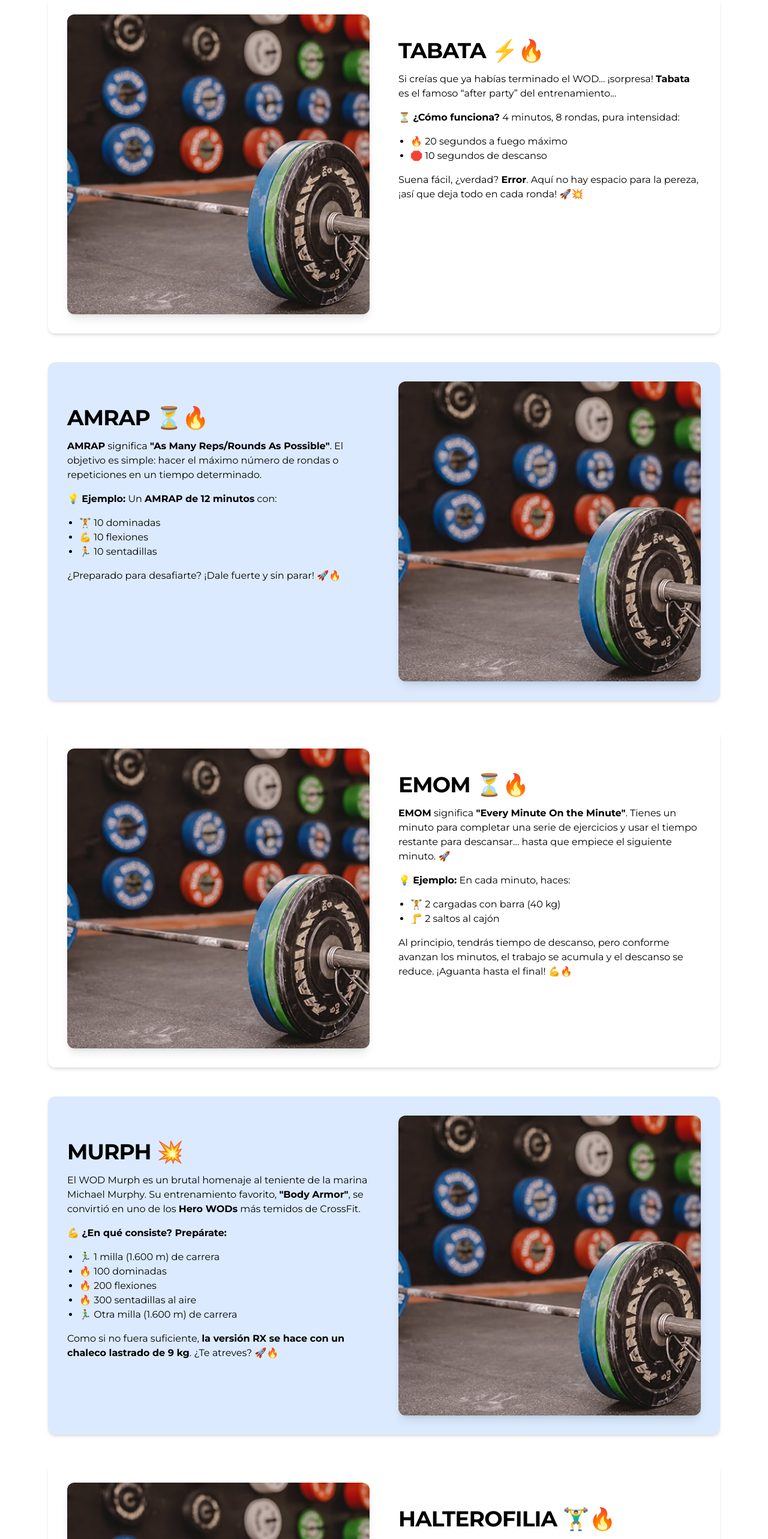
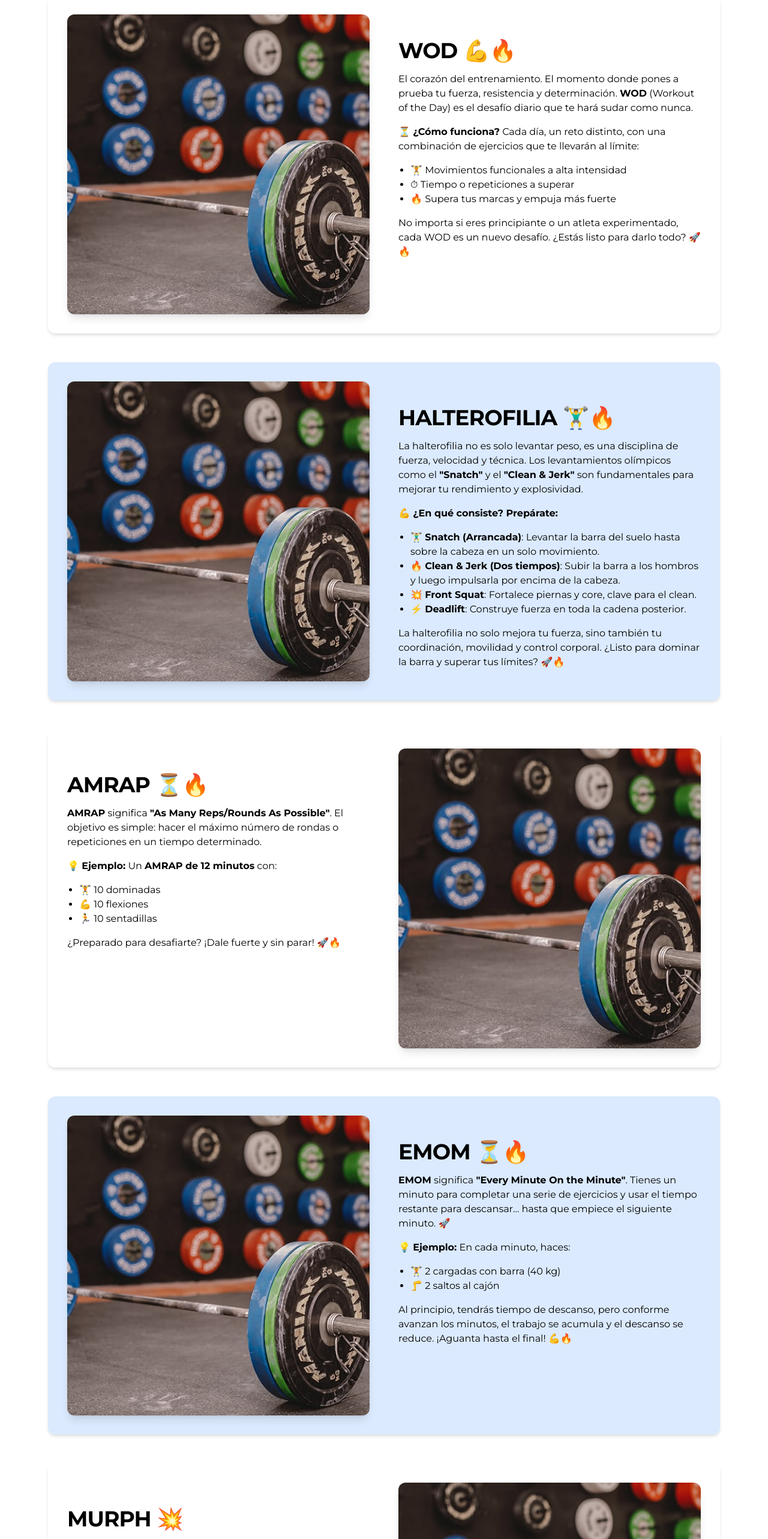
Before and after one commit to javieragui/hummer-box-andratx, a Next.js app: page /entrenamientos in a window 1280 px wide. Shown: the part 200-2766 px from the top of the page at 60% size. Built offline with nearby package versions, Linux system fonts and the light colour scheme.

Commit message:
[Update] Box, contenido añadido en el carousel

```diff
--- a/package.json
+++ b/package.json
@@ -23,6 +23,7 @@
     "react": "^19.0.0",
     "react-dom": "^19.0.0",
     "react-icons": "^5.5.0",
+    "react-responsive": "^10.0.1",
     "tailwind-merge": "^3.0.2",
     "tailwindcss-animate": "^1.0.7"
   },
--- a/src/app/entrenamientos/page.tsx
+++ b/src/app/entrenamientos/page.tsx
@@ -12,7 +12,7 @@ export default function EntrenamientosPage() {
       Entrenamientos
       </h2>
 
-      {/* Sección: TABATA */}
+      {/* Sección: WOD */}
       <div className="flex flex-col sm:flex-row items-center sm:items-start w-full mb-12 bg-white p-8 rounded-xl shadow-md gap-8 sm:gap-12">
         <div className="w-full sm:w-1/2 flex justify-center sm:px-0">
           <Image
@@ -24,104 +24,23 @@ export default function EntrenamientosPage() {
           />
         </div>
         <div className="w-full sm:w-1/2 space-y-4">
-        <br/>
+          <br/>
           <h1 className="text-3xl font-extrabold tracking-tight lg:text-4xl">
-            TABATA ⚡🔥
+            WOD 💪🔥
           </h1>
-          <p>Si creías que ya habías terminado el WOD… ¡sorpresa! <strong>Tabata</strong> es el famoso “after party” del entrenamiento...</p>
-          <p>⏳ <strong>¿Cómo funciona?</strong> 4 minutos, 8 rondas, pura intensidad:</p>
+          <p>El corazón del entrenamiento. El momento donde pones a prueba tu fuerza, resistencia y determinación. <strong>WOD</strong> (Workout of the Day) es el desafío diario que te hará sudar como nunca.</p>
+          <p>⏳ <strong>¿Cómo funciona?</strong> Cada día, un reto distinto, con una combinación de ejercicios que te llevarán al límite:</p>
           <ul className="list-disc pl-5">
-            <li>🔥 20 segundos a fuego máximo</li>
-            <li>🛑 10 segundos de descanso</li>
+            <li>🏋️ Movimientos funcionales a alta intensidad</li>
+            <li>⏱ Tiempo o repeticiones a superar</li>
+            <li>🔥 Supera tus marcas y empuja más fuerte</li>
           </ul>
-          <p>Suena fácil, ¿verdad? <strong>Error</strong>. Aquí no hay espacio para la pereza, ¡así que deja todo en cada ronda! 🚀💥</p>
-        </div>
-      </div>
-
-      {/* Sección: AMRAP */}
-      <div className="flex flex-col sm:flex-row-reverse items-center sm:items-start w-full mb-12 bg-blue-100 p-8 rounded-xl shadow-md gap-8 sm:gap-12">
-        <div className="w-full sm:w-1/2 flex justify-center sm:px-0">
-          <Image
-            src="imgs/carousel1.jpg"
-            alt="AMRAP img"
-            width={800}
-            height={450}
-            className="h-[300px] sm:h-[400px] md:h-[450px] lg:h-[500px] object-cover rounded-xl shadow-lg"
-          />
-        </div>
-        <div className="w-full sm:w-1/2 space-y-4">
-        <br/>
-          <h1 className="text-3xl font-extrabold tracking-tight lg:text-4xl">
-            AMRAP ⏳🔥
-          </h1>
-          <p><strong>AMRAP</strong> significa <strong>&quot;As Many Reps/Rounds As Possible&quot;</strong>. El objetivo es simple: hacer el máximo número de rondas o repeticiones en un tiempo determinado.</p>
-          <p>💡 <strong>Ejemplo:</strong> Un <strong>AMRAP de 12 minutos</strong> con:</p>
-          <ul className="list-disc pl-5">
-            <li>🏋️ 10 dominadas</li>
-            <li>💪 10 flexiones</li>
-            <li>🏃 10 sentadillas</li>
-          </ul>
-          <p>¿Preparado para desafiarte? ¡Dale fuerte y sin parar! 🚀🔥</p>
-        </div>
-      </div>
-
-      {/* Sección: EMOM */}
-      <div className="flex flex-col sm:flex-row items-center sm:items-start w-full mb-12 bg-white p-8 rounded-xl shadow-md gap-8 sm:gap-12">
-        <div className="w-full sm:w-1/2 flex justify-center sm:px-0">
-          <Image
-            src="imgs/carousel1.jpg"
-            alt="EMOM img"
-            width={800}
-            height={450}
-            className="h-[300px] sm:h-[400px] md:h-[450px] lg:h-[500px] object-cover rounded-xl shadow-lg"
-          />
-        </div>
-        <div className="w-full sm:w-1/2 space-y-4">
-        <br/>
-          <h1 className="text-3xl font-extrabold tracking-tight lg:text-4xl">
-            EMOM ⏳🔥
-          </h1>
-          <p><strong>EMOM</strong> significa <strong>&quot;Every Minute On the Minute&quot;</strong>. Tienes un minuto para completar una serie de ejercicios y usar el tiempo restante para descansar… hasta que empiece el siguiente minuto. 🚀</p>
-          <p>💡 <strong>Ejemplo:</strong> En cada minuto, haces:</p>
-          <ul className="list-disc pl-5">
-            <li>🏋️ 2 cargadas con barra (40 kg)</li>
-            <li>🦵 2 saltos al cajón</li>
-          </ul>
-          <p>Al principio, tendrás tiempo de descanso, pero conforme avanzan los minutos, el trabajo se acumula y el descanso se reduce. ¡Aguanta hasta el final! 💪🔥</p>
-        </div>
-      </div>
-
-      {/* Sección: MURPH */}
-      <div className="flex flex-col sm:flex-row-reverse items-center sm:items-start w-full mb-12 bg-blue-100 p-8 rounded-xl shadow-md gap-8 sm:gap-12">
-        <div className="w-full sm:w-1/2 flex justify-center sm:px-0">
-          <Image
-            src="imgs/carousel1.jpg"
-            alt="Murph img"
-            width={800}
-            height={450}
-            className="h-[300px] sm:h-[400px] md:h-[450px] lg:h-[500px] object-cover rounded-xl shadow-lg"
-          />
-        </div>
-        <div className="w-full sm:w-1/2 space-y-4">
-        <br/>
-          <h1 className="text-3xl font-extrabold tracking-tight lg:text-4xl">
-            MURPH 💥
-          </h1>
-          <p>El WOD Murph es un brutal homenaje al teniente de la marina Michael Murphy. Su entrenamiento favorito, <strong>&quot;Body Armor&quot;</strong>, se convirtió en uno de los <strong>Hero WODs</strong> más temidos de CrossFit.</p>
-          <p>💪 <strong>¿En qué consiste? Prepárate:</strong></p>
-          <ul className="list-disc pl-5">
-            <li>🏃‍♂️ 1 milla (1.600 m) de carrera </li>
-            <li>🔥 100 dominadas</li>
-            <li>🔥 200 flexiones </li>
-            <li>🔥 300 sentadillas al aire </li>
-            <li>🏃‍♂️ Otra milla (1.600 m) de carrera </li>
-          </ul>
-          <p>Como si no fuera suficiente, <strong>la versión RX se hace con un chaleco lastrado de 9 kg</strong>. ¿Te atreves? 🚀🔥</p>
+          <p>No importa si eres principiante o un atleta experimentado, cada WOD es un nuevo desafío. ¿Estás listo para darlo todo? 🚀🔥</p>
         </div>
       </div>
 
       {/* Sección: HALTEROFILIA */}
-      <div className="flex flex-col sm:flex-row items-center sm:items-start w-full mb-12 bg-white p-8 rounded-xl shadow-md gap-8 sm:gap-12">
+      <div className="flex flex-col sm:flex-row items-center sm:items-start w-full mb-12 bg-blue-100 p-8 rounded-xl shadow-md gap-8 sm:gap-12">
         <div className="w-full sm:w-1/2 flex justify-center sm:px-0">
           <Image
             src="imgs/carousel1.jpg"
@@ -151,9 +70,91 @@ export default function EntrenamientosPage() {
             La halterofilia no solo mejora tu fuerza, sino también tu coordinación, movilidad y control corporal. ¿Listo para dominar la barra y superar tus límites? 🚀🔥
           </p>
         </div>
+      </div>
 
+      {/* Sección: AMRAP */}
+      <div className="flex flex-col sm:flex-row-reverse items-center sm:items-start w-full mb-12 bg-white p-8 rounded-xl shadow-md gap-8 sm:gap-12">
+        <div className="w-full sm:w-1/2 flex justify-center sm:px-0">
+          <Image
+            src="imgs/carousel1.jpg"
+            alt="AMRAP img"
+            width={800}
+            height={450}
+            className="h-[300px] sm:h-[400px] md:h-[450px] lg:h-[500px] object-cover rounded-xl shadow-lg"
+          />
+        </div>
+        <div className="w-full sm:w-1/2 space-y-4">
+        <br/>
+          <h1 className="text-3xl font-extrabold tracking-tight lg:text-4xl">
+            AMRAP ⏳🔥
+          </h1>
+          <p><strong>AMRAP</strong> significa <strong>&quot;As Many Reps/Rounds As Possible&quot;</strong>. El objetivo es simple: hacer el máximo número de rondas o repeticiones en un tiempo determinado.</p>
+          <p>💡 <strong>Ejemplo:</strong> Un <strong>AMRAP de 12 minutos</strong> con:</p>
+          <ul className="list-disc pl-5">
+            <li>🏋️ 10 dominadas</li>
+            <li>💪 10 flexiones</li>
+            <li>🏃 10 sentadillas</li>
+          </ul>
+          <p>¿Preparado para desafiarte? ¡Dale fuerte y sin parar! 🚀🔥</p>
+        </div>
       </div>
-      {/* Sección: RUN TRAIL */}
+
+      {/* Sección: EMOM */}
+      <div className="flex flex-col sm:flex-row items-center sm:items-start w-full mb-12 bg-blue-100 p-8 rounded-xl shadow-md gap-8 sm:gap-12">
+        <div className="w-full sm:w-1/2 flex justify-center sm:px-0">
+          <Image
+            src="imgs/carousel1.jpg"
+            alt="EMOM img"
+            width={800}
+            height={450}
+            className="h-[300px] sm:h-[400px] md:h-[450px] lg:h-[500px] object-cover rounded-xl shadow-lg"
+          />
+        </div>
+        <div className="w-full sm:w-1/2 space-y-4">
+        <br/>
+          <h1 className="text-3xl font-extrabold tracking-tight lg:text-4xl">
+            EMOM ⏳🔥
+          </h1>
+          <p><strong>EMOM</strong> significa <strong>&quot;Every Minute On the Minute&quot;</strong>. Tienes un minuto para completar una serie de ejercicios y usar el tiempo restante para descansar… hasta que empiece el siguiente minuto. 🚀</p>
+          <p>💡 <strong>Ejemplo:</strong> En cada minuto, haces:</p>
+          <ul className="list-disc pl-5">
+            <li>🏋️ 2 cargadas con barra (40 kg)</li>
+            <li>🦵 2 saltos al cajón</li>
+          </ul>
+          <p>Al principio, tendrás tiempo de descanso, pero conforme avanzan los minutos, el trabajo se acumula y el descanso se reduce. ¡Aguanta hasta el final! 💪🔥</p>
+        </div>
+      </div>
+
+      {/* Sección: MURPH */}
+      <div className="flex flex-col sm:flex-row-reverse items-center sm:items-start w-full mb-12 bg-white p-8 rounded-xl shadow-md gap-8 sm:gap-12">
+        <div className="w-full sm:w-1/2 flex justify-center sm:px-0">
+          <Image
+            src="imgs/carousel1.jpg"
+            alt="Murph img"
+            width={800}
+            height={450}
+            className="h-[300px] sm:h-[400px] md:h-[450px] lg:h-[500px] object-cover rounded-xl shadow-lg"
+          />
+        </div>
+        <div className="w-full sm:w-1/2 space-y-4">
+        <br/>
+          <h1 className="text-3xl font-extrabold tracking-tight lg:text-4xl">
+            MURPH 💥
+          </h1>
+          <p>El WOD Murph es un brutal homenaje al teniente de la marina Michael Murphy. Su entrenamiento favorito, <strong>&quot;Body Armor&quot;</strong>, se convirtió en uno de los <strong>Hero WODs</strong> más temidos de CrossFit.</p>
+          <p>💪 <strong>¿En qué consiste? Prepárate:</strong></p>
+          <ul className="list-disc pl-5">
+            <li>🏃‍♂️ 1 milla (1.600 m) de carrera </li>
+            <li>🔥 100 dominadas</li>
+            <li>🔥 200 flexiones </li>
+            <li>🔥 300 sentadillas al aire </li>
+            <li>🏃‍♂️ Otra milla (1.600 m) de carrera </li>
+          </ul>
+          <p>Como si no fuera suficiente, <strong>la versión RX se hace con un chaleco lastrado de 9 kg</strong>. ¿Te atreves? 🚀🔥</p>
+        </div>
+      </div>
+
+      {/* Sección: TRAIL RUN */}
       <div className="flex flex-col sm:flex-row-reverse items-center sm:items-start w-full mb-12 bg-blue-100 p-8 rounded-xl shadow-md gap-8 sm:gap-12">
         <div className="w-full sm:w-1/2 flex justify-center sm:px-0">
           <Image
@@ -167,7 +168,7 @@ export default function EntrenamientosPage() {
         <div className="w-full sm:w-1/2 space-y-4">
         <br />
           <h1 className="text-3xl font-extrabold tracking-tight lg:text-4xl">
-            RUN TRAIL 🏃🌄🔥
+            TRAIL RUN 🏃🌄🔥
           </h1>
           <p>
             Correr en la montaña no es solo un ejercicio, es una aventura. **El trail running** combina resistencia, fuerza y estrategia mientras te enfrentas
```
Also changed, not shown: src/app/components/carouselBox.tsx (+8 -3 lines), src/app/unete/page.tsx (+6 -1 lines), 1 other file (tests, documents, lock files or other folders).
